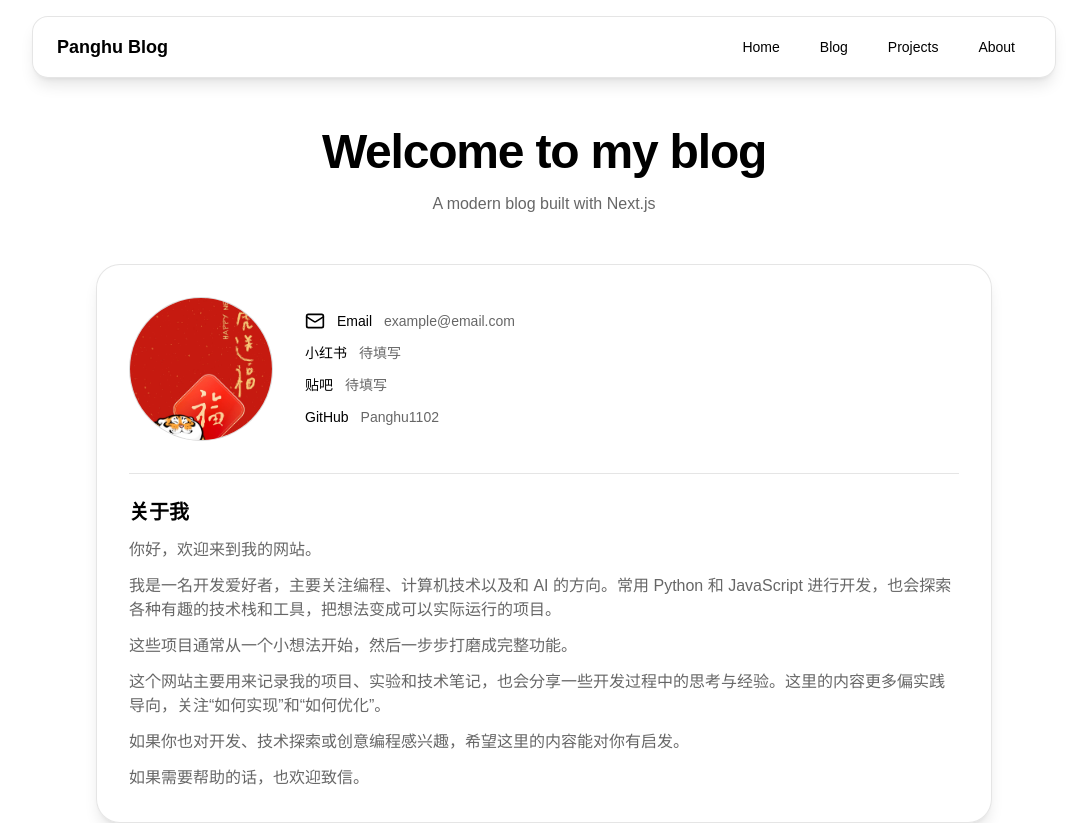
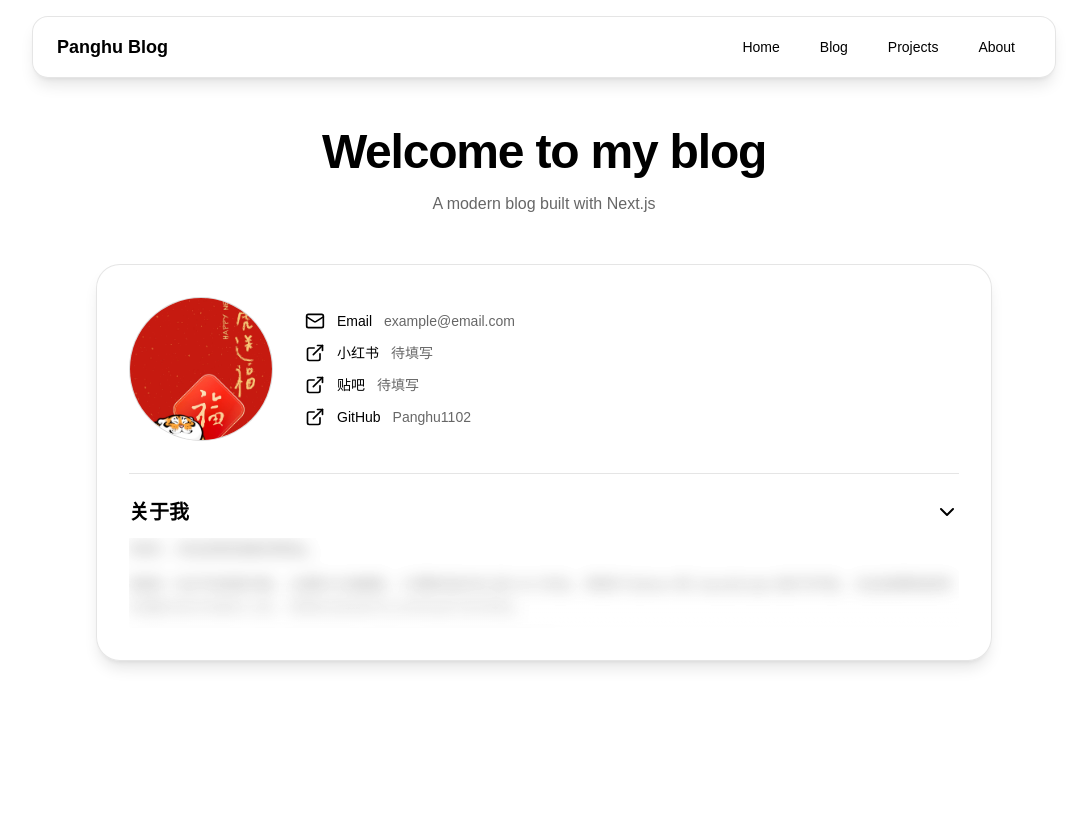
Before and after one commit to Panghu1102/next-blog, a Next.js app: page / in a window 1280 px wide. Shown: the whole page, without its empty margins (96-1183 px from the left). After the commit the page ends 800 px from the top, so only its background shows below. Built offline with nearby package versions, Linux system fonts and the light colour scheme.

Commit message:
Optimize homepage with animated reveal and collapsible glass about section

```diff
--- a/src/app/page.tsx
+++ b/src/app/page.tsx
@@ -1,44 +1,58 @@
-import { Mail } from "lucide-react";
+"use client";
+
+import { Mail, ChevronDown, ExternalLink } from "lucide-react";
+import { motion } from "framer-motion";
+import { useState } from "react";
 
 export default function Home() {
+	const [expanded, setExpanded] = useState(false);
+
 	const contacts = [
 		{ name: "Email", icon: Mail, value: "example@email.com" },
-		{ name: "小红书", icon: null, value: "待填写" },
-		{ name: "贴吧", icon: null, value: "待填写" },
-		{ name: "GitHub", icon: null, value: "Panghu1102" },
+		{ name: "小红书", icon: ExternalLink, value: "待填写" },
+		{ name: "贴吧", icon: ExternalLink, value: "待填写" },
+		{ name: "GitHub", icon: ExternalLink, value: "Panghu1102" },
 	];
 
 	return (
-		<div className="min-h-screen bg-white text-black transition-colors dark:bg-black dark:text-white">
+		<div className="min-h-screen bg-white text-black dark:bg-black dark:text-white">
+			<motion.div
+				initial={{ opacity: 0, y: 24 }}
+				animate={{ opacity: 1, y: 0 }}
+				transition={{ duration: 0.8, ease: "easeOut" }}
+			>
 				<header className="fixed top-4 left-1/2 z-50 w-[calc(100%-2rem)] max-w-5xl -translate-x-1/2">
 					<nav className="flex items-center justify-between rounded-2xl border border-black/10 bg-white/20 px-6 py-3 shadow-lg backdrop-blur-xl dark:border-white/10 dark:bg-black/20">
 						<div className="text-lg font-semibold">Panghu Blog</div>
 						<div className="flex gap-2">
 							{["Home", "Blog", "Projects", "About"].map((item) => (
-							<a key={item} href="#" className="rounded-xl px-4 py-2 text-sm transition-all hover:bg-black/5 hover:shadow-[0_0_25px_rgba(0,0,0,0.18)] dark:hover:bg-white/10 dark:hover:shadow-[0_0_25px_rgba(255,255,255,0.2)]">
-								{item}
-							</a>
+								<a key={item} href="#" className="rounded-xl px-4 py-2 text-sm transition-all hover:bg-black/5 dark:hover:bg-white/10">{item}</a>
 							))}
 						</div>
 					</nav>
 				</header>
 
-			<main className="flex min-h-screen flex-col items-center px_6 pt-32">
-				<h1 className="text-4xl font-bold tracking-tight sm:text-5xl">Welcome to my blog</h1>
+				<main className="flex min-h-screen flex-col items-center px-6 pt-32">
+					<motion.h1 initial={{opacity:0}} animate={{opacity:1}} transition={{delay:.2}} className="text-4xl font-bold tracking-tight sm:text-5xl">Welcome to my blog</motion.h1>
 					<p className="mt-4 text-base text-black/60 dark:text-white/60">A modern blog built with Next.js</p>
 
-				<section className="mt-12 w-full max-w-4xl rounded-3xl border border-black/10 bg-white/40 p-8 shadow-lg backdrop-blur-xl dark:border-white/10 dark:bg-black/40">
+					<motion.section
+						whileInView={{ opacity: 1, y: 0 }}
+						initial={{ opacity: 0, y: 50 }}
+						viewport={{ once: true, amount: 0.2 }}
+						transition={{ duration: 0.7 }}
+						className="mt-12 w-full max-w-4xl rounded-3xl border border-black/10 bg-white/40 p-8 shadow-lg backdrop-blur-xl dark:border-white/10 dark:bg-black/40"
+					>
 						<div className="flex flex-col gap-8 md:flex-row md:items-center">
 							<div className="flex justify-center md:justify-start">
 								<div className="h-36 w-36 overflow-hidden rounded-full border border-black/10 bg-black/5 dark:border-white/10 dark:bg-white/5">
 									<img src="/avatar/avatar.jpg" alt="Avatar" className="h-full w-full object-cover" />
 								</div>
 							</div>
-
 							<div className="flex-1 space-y-3">
 								{contacts.map(({ name, icon: Icon, value }) => (
 									<div key={name} className="flex items-center gap-3 text-sm">
-									{Icon && <Icon className="h-5 w-5" />}
+										<Icon className="h-5 w-5" />
 										<span className="font-medium">{name}</span>
 										<span className="text-black/60 dark:text-white/60">{value}</span>
 									</div>
@@ -47,18 +61,31 @@ export default function Home() {
 						</div>
 
 						<div className="mt-8 border-t border-black/10 pt-6 dark:border-white/10">
-						<h2 className="text-xl font-semibold">关于我</h2>
-						<div className="mt-3 space-y-3 text-black/60 dark:text-white/60">
+							<button onClick={() => setExpanded(!expanded)} className="flex w-full items-center justify-between text-xl font-semibold">
+								关于我
+								<motion.span animate={{rotate: expanded ? 180 : 0}}><ChevronDown /></motion.span>
+							</button>
+
+							<motion.div
+								initial={false}
+								animate={{ height: expanded ? "auto" : 90 }}
+								className="relative mt-3 overflow-hidden"
+							>
+								<div className={!expanded ? "blur-sm opacity-70" : ""}>
+									<div className="space-y-3 text-black/60 dark:text-white/60">
 										<p>你好，欢迎来到我的网站。</p>
-							<p>我是一名开发爱好者，主要关注编程、计算机技术以及和 AI 的方向。常用 Python 和 JavaScript 进行开发，也会探索各种有趣的技术栈和工具，把想法变成可以实际运行的项目。</p>
+										<p>我是一名开发爱好者，主要关注编程、计算机技术以及 AI 方向。常用 Python 和 JavaScript 进行开发，也会探索各种有趣的技术栈和工具，把想法变成可以实际运行的项目。</p>
 										<p>这些项目通常从一个小想法开始，然后一步步打磨成完整功能。</p>
-							<p>这个网站主要用来记录我的项目、实验和技术笔记，也会分享一些开发过程中的思考与经验。这里的内容更多偏实践导向，关注“如何实现”和“如何优化”。</p>
-							<p>如果你也对开发、技术探索或创意编程感兴趣，希望这里的内容能对你有启发。</p>
-							<p>如果需要帮助的话，也欢迎致信。</p>
+										<p>这个网站主要用来记录我的项目、实验和技术笔记，也会分享开发过程中的思考与经验。</p>
+										<p>如果你也对开发、技术探索或创意编程感兴趣，希望这里的内容能对你有所启发。</p>
 									</div>
 								</div>
-				</section>
+								{!expanded && <div className="absolute inset-x-0 bottom-0 h-12 bg-gradient-to-t from-white/70 to-transparent dark:from-black/70" />}
+							</motion.div>
+						</div>
+					</motion.section>
 				</main>
+			</motion.div>
 		</div>
 	);
 }
```
Lines whose indentation alone changed are shown as unchanged.
